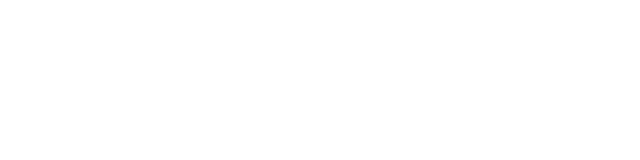
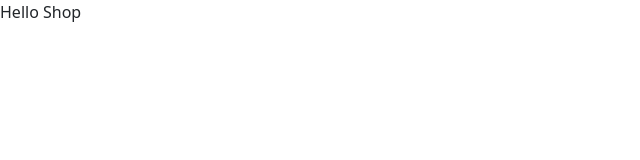
Before and after one commit to mikasa99985/react, a React (Vite) app: page /shop in a window 1280 px wide. Shown: the top 160 px of the page, without its empty margins (0-640 px from the left). Built offline with nearby package versions, Linux system fonts and the light colour scheme.

Commit message:
add shopcard file

```diff
--- a/src/App.jsx
+++ b/src/App.jsx
@@ -5,6 +5,7 @@ import Home from './pages/Home';
 import SignUp from './pages/SignUp';
 import SignIn from './pages/SignIn';
 import Google from './pages/Google';
+import Shop from './pages/Shop';
 
 function App() {
   const appStyle = {
@@ -31,6 +32,10 @@ function App() {
           <Route exact path="/google_sign_in">
             <Google />
           </Route>
+
+          <Route exact path="/shop">
+            <Shop />
+          </Route>
         </Switch>
       </Router>
     </div>
--- /dev/null
+++ b/src/pages/Shop.jsx
@@ -0,0 +1,9 @@
+import React from 'react'
+
+export default function Shop() {
+  return (
+    <div>
+      Hello Shop
+    </div>
+  )
+}
```
Also changed, not shown: src/components/TempCard.jsx (added).
